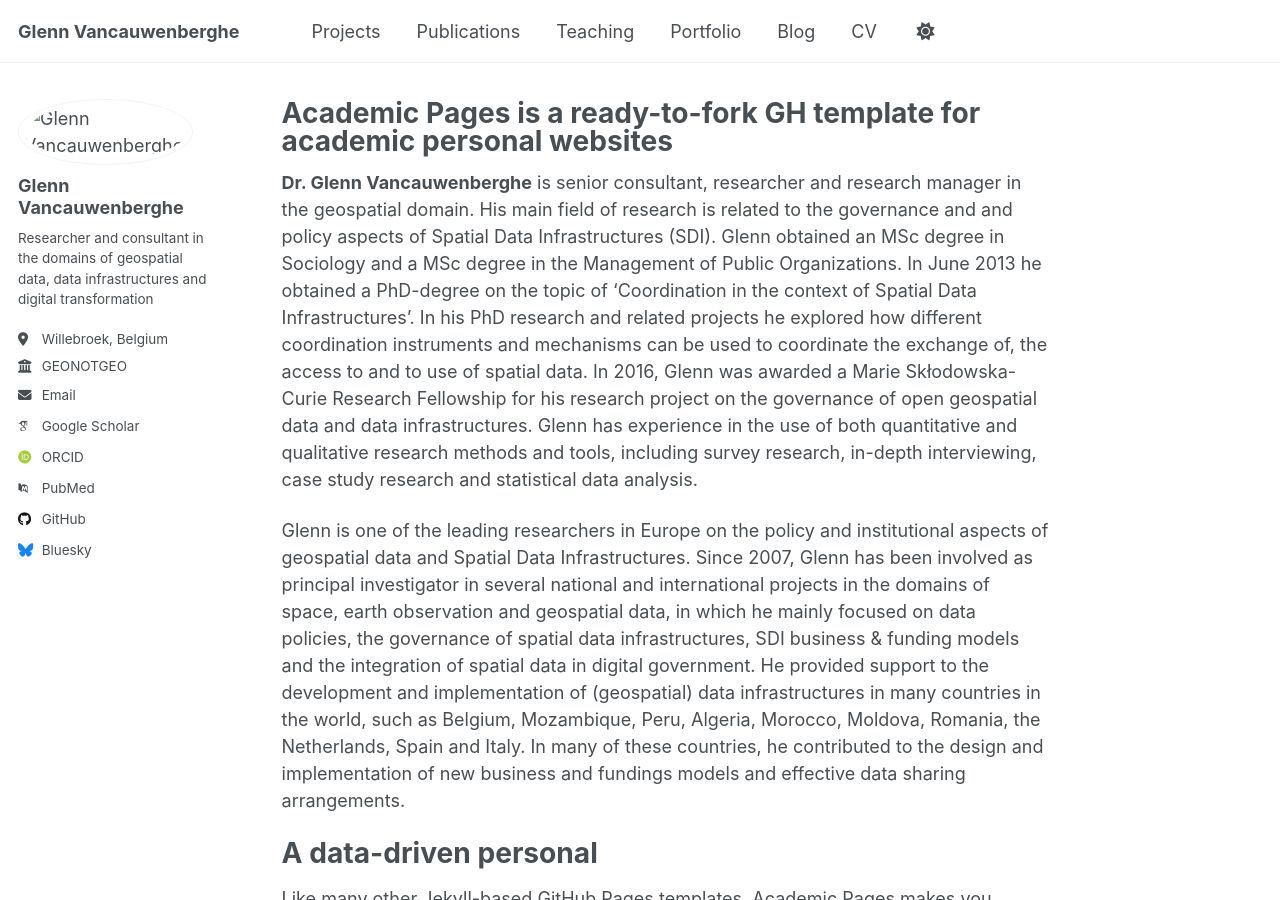
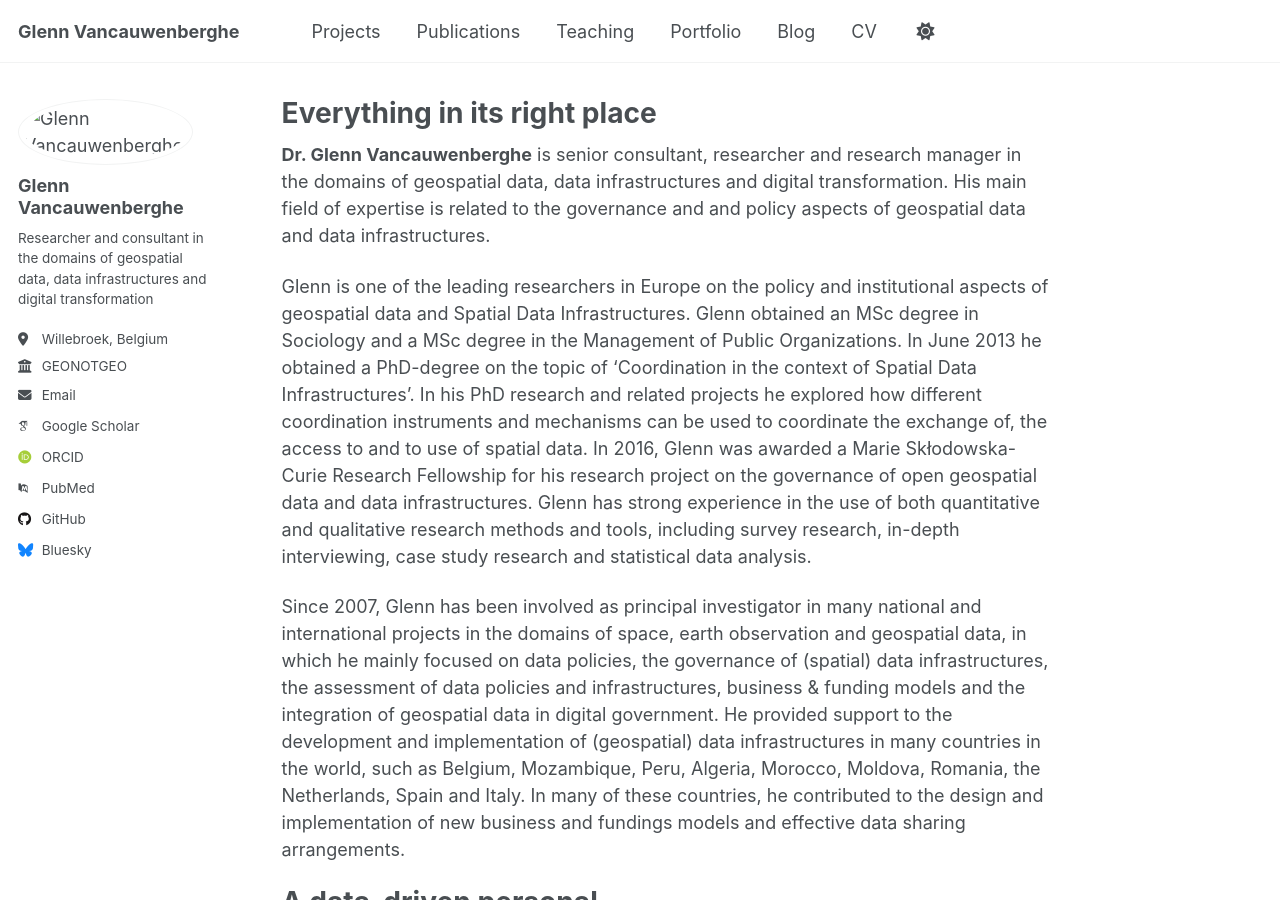
Before and after one commit to GVancauwenberghe/gvancauwenberghe.github.io, a Jekyll site: the page built from _pages/about.md, in a window 1280 px wide and 900 px high. Built offline with Jekyll 4.4.1, drawn with Linux system fonts in a browser that asks for light colours; some web fonts are replaced.

Commit message:
Update about.md

```diff
--- a/_pages/about.md
+++ b/_pages/about.md
@@ -1,16 +1,17 @@
 ---
 permalink: /
-title: "Academic Pages is a ready-to-fork GH template for academic personal websites"
+title: "Everything in its right place"
 author_profile: true
 redirect_from:
   - /about/
   - /about.html
 ---
 
- **Dr. Glenn Vancauwenberghe** is senior consultant, researcher and research manager in the geospatial domain. His main field of research is related to the governance and and policy aspects of Spatial Data Infrastructures (SDI). Glenn obtained an MSc degree in Sociology and a MSc degree in the Management of Public Organizations. In June 2013 he obtained a PhD-degree on the topic of ‘Coordination in the context of Spatial Data Infrastructures’. In his PhD research and related projects he explored how different coordination instruments and mechanisms can be used to coordinate the exchange of, the access to and to use of spatial data. In 2016, Glenn was awarded a Marie Skłodowska-Curie Research Fellowship for his research project on the governance of open geospatial data and data infrastructures.
-Glenn has experience in the use of both quantitative and qualitative research methods and tools, including survey research, in-depth interviewing, case study research and statistical data analysis.
+ **Dr. Glenn Vancauwenberghe** is senior consultant, researcher and research manager in the domains of geospatial data, data infrastructures and digital transformation. His main field of expertise is related to the governance and and policy aspects of geospatial data and data infrastructures.
 
-Glenn is one of the leading researchers in Europe on the policy and institutional aspects of geospatial data and Spatial Data Infrastructures. Since 2007, Glenn has been involved as principal investigator in several national and international projects in the domains of space, earth observation and geospatial data, in which he mainly focused on data policies, the governance of spatial data infrastructures, SDI business & funding models and the integration of spatial data in digital government. He provided support to the development and implementation of (geospatial) data infrastructures in many countries in the world, such as Belgium, Mozambique, Peru, Algeria, Morocco, Moldova, Romania, the Netherlands, Spain and Italy. In many of these countries, he contributed to the design and implementation of new business and fundings models and effective data sharing arrangements.
+Glenn is one of the leading researchers in Europe on the policy and institutional aspects of geospatial data and Spatial Data Infrastructures. Glenn obtained an MSc degree in Sociology and a MSc degree in the Management of Public Organizations. In June 2013 he obtained a PhD-degree on the topic of ‘Coordination in the context of Spatial Data Infrastructures’. In his PhD research and related projects he explored how different coordination instruments and mechanisms can be used to coordinate the exchange of, the access to and to use of spatial data. In 2016, Glenn was awarded a Marie Skłodowska-Curie Research Fellowship for his research project on the governance of open geospatial data and data infrastructures. Glenn has strong experience in the use of both quantitative and qualitative research methods and tools, including survey research, in-depth interviewing, case study research and statistical data analysis.
+
+Since 2007, Glenn has been involved as principal investigator in many national and international projects in the domains of space, earth observation and geospatial data, in which he mainly focused on data policies, the governance of (spatial) data infrastructures, the assessment of data policies and infrastructures, business & funding models and the integration of geospatial data in digital government.  He provided support to the development and implementation of (geospatial) data infrastructures in many countries in the world, such as Belgium, Mozambique, Peru, Algeria, Morocco, Moldova, Romania, the Netherlands, Spain and Italy. In many of these countries, he contributed to the design and implementation of new business and fundings models and effective data sharing arrangements.
 
 
 A data-driven personal
```
